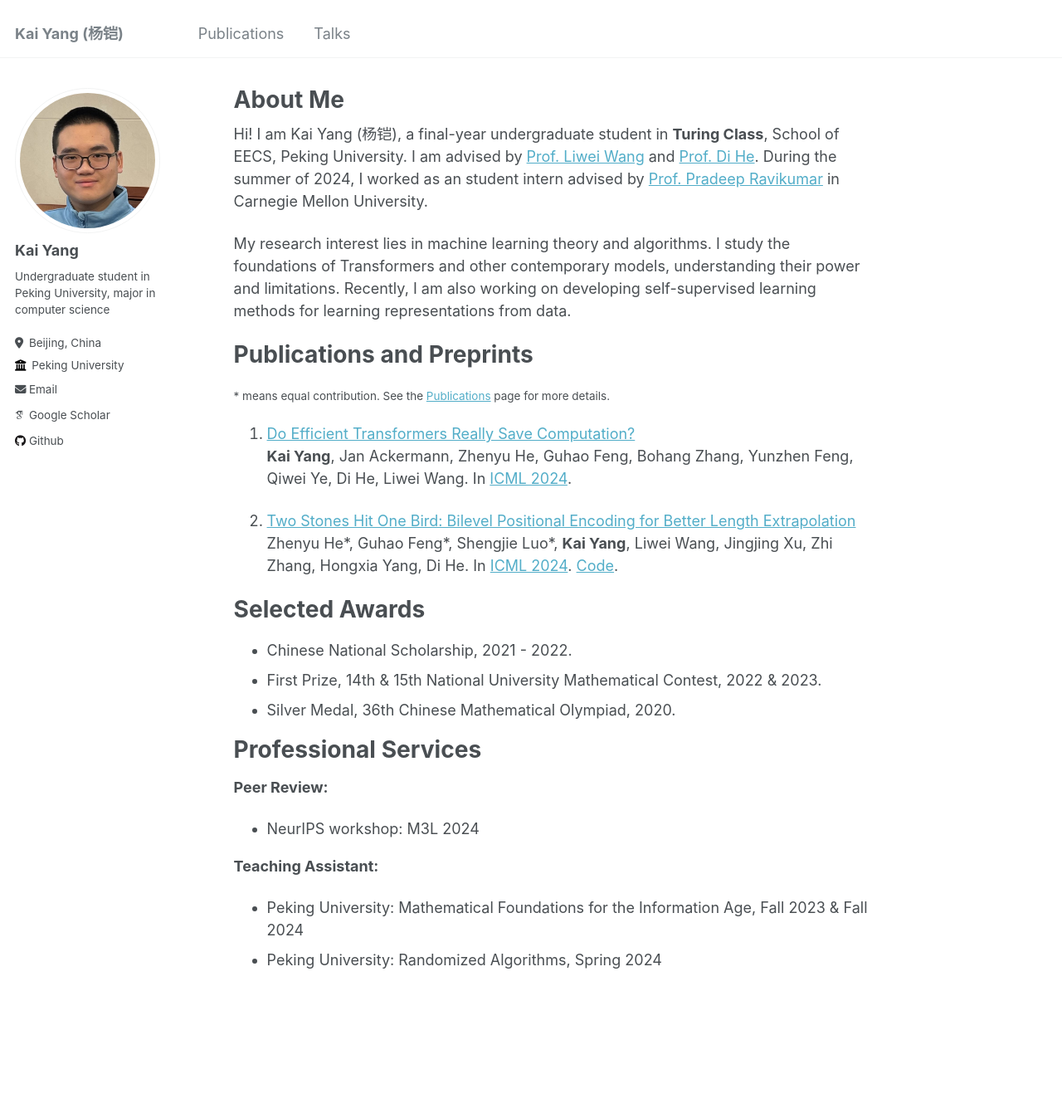
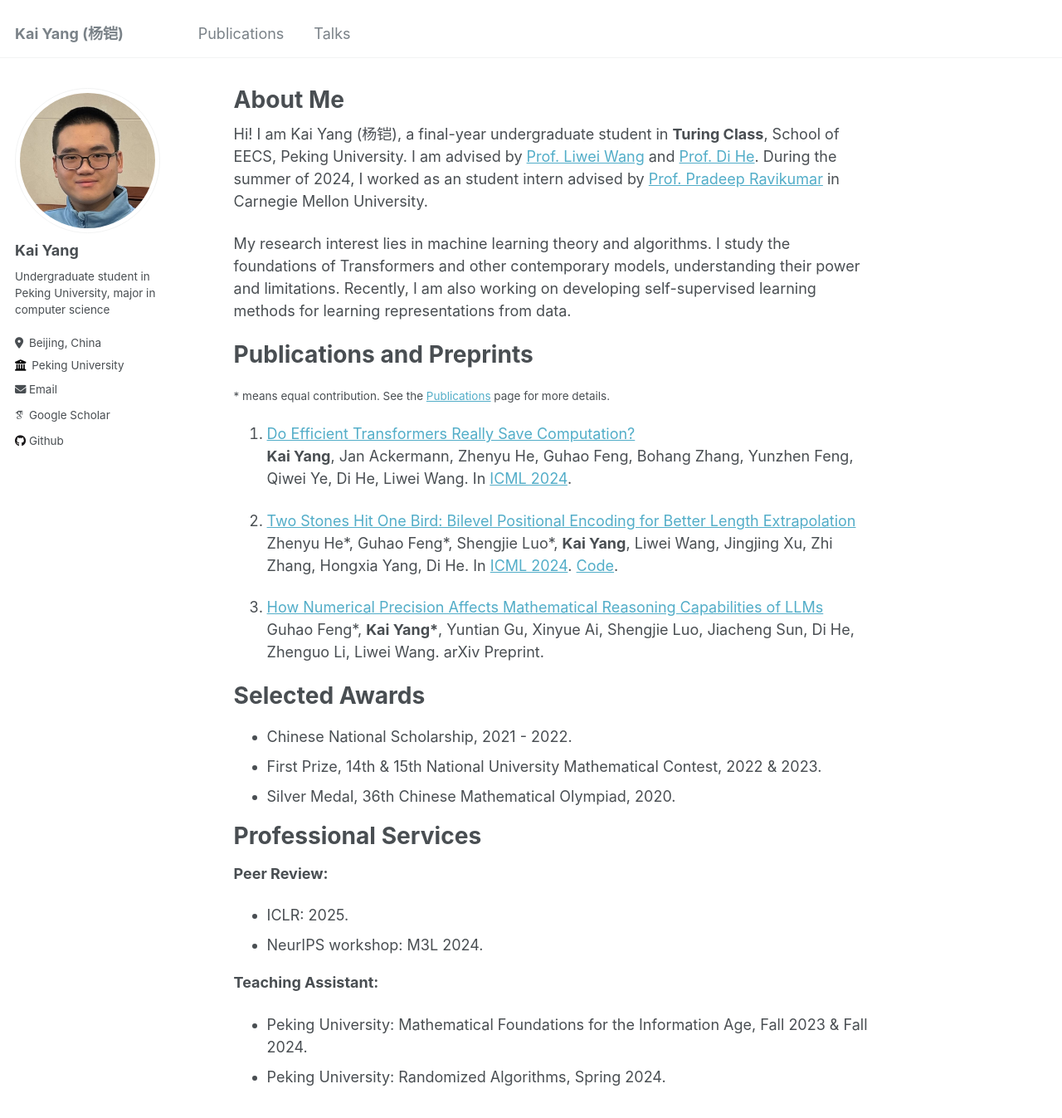
Before and after one commit to YK-YoungK/yk-youngk.github.io, a Jekyll site: the page built from _pages/about.md, in a window 1280 px wide and 1400 px high. Shown: the top 1347 px of the window at 83% size. Built offline with Jekyll 4.4.1, drawn with Linux system fonts in a browser that asks for light colours; some web fonts are replaced.

Commit message:
Update about.md

```diff
--- a/_pages/about.md
+++ b/_pages/about.md
@@ -22,6 +22,9 @@ Publications and Preprints
 2. [Two Stones Hit One Bird: Bilevel Positional Encoding for Better Length Extrapolation](https://openreview.net/forum?id=luqH1eL4PN)\\
 Zhenyu He\*, Guhao Feng\*, Shengjie Luo\*, **Kai Yang**, Liwei Wang, Jingjing Xu, Zhi Zhang, Hongxia Yang, Di He. In [ICML 2024](https://icml.cc//Conferences/2024). [Code](https://github.com/zhenyuhe00/BiPE).
 
+3. [How Numerical Precision Affects Mathematical Reasoning Capabilities of LLMs](https://arxiv.org/abs/2410.13857)\\
+Guhao Feng\*, **Kai Yang\***, Yuntian Gu, Xinyue Ai, Shengjie Luo, Jiacheng Sun, Di He, Zhenguo Li, Liwei Wang. arXiv Preprint.
+
 Selected Awards
 ======
 * Chinese National Scholarship, 2021 - 2022.
@@ -31,11 +34,12 @@ Selected Awards
 Professional Services
 ======
 **Peer Review:**
-* NeurIPS workshop: M3L 2024
+* ICLR: 2025.
+* NeurIPS workshop: M3L 2024.
 
 **Teaching Assistant:**
-* Peking University: Mathematical Foundations for the Information Age, Fall 2023 & Fall 2024
-* Peking University: Randomized Algorithms, Spring 2024
+* Peking University: Mathematical Foundations for the Information Age, Fall 2023 & Fall 2024.
+* Peking University: Randomized Algorithms, Spring 2024.
 
 
 <!-- ---
```
